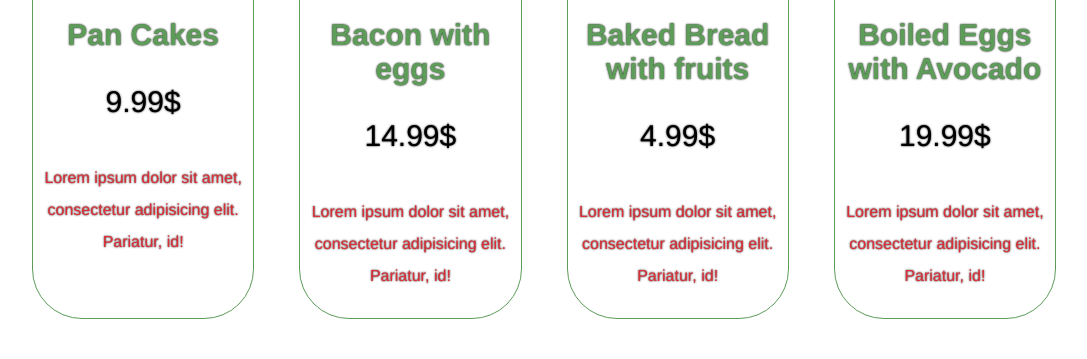
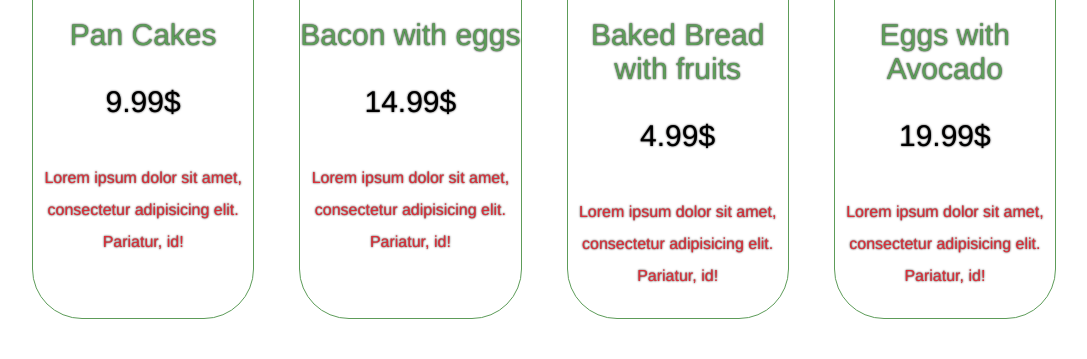
Before and after one commit to asmaaHamdym/sca-week4-assignment, a plain HTML site: page breakfast.html in a window 1280 px wide. Shown: the part 1367-1726 px from the top of the page, without its empty margins (96-1183 px from the left). Drawn offline with Linux system fonts and the light colour scheme; a web font is replaced by a local one.

Commit message:
some styling updates

```diff
--- a/breakfast.html
+++ b/breakfast.html
@@ -100,7 +100,7 @@
           <a>
             <img src="images/pexels-foodie-factor-162291-566566.jpg" alt="" class="breakfast-item-logo">
 
-            <h3>Boiled Eggs with Avocado</h3>
+            <h3> Eggs with Avocado</h3>
             <p class="price">19.99$</p>
             <p class="description">Lorem ipsum dolor sit amet, consectetur adipisicing elit. Pariatur, id!</p>
           </a>
--- a/styles/menu.css
+++ b/styles/menu.css
@@ -56,6 +56,7 @@ section.hero {
         h3 {
             color: var(--dark-green);
             font-size: 30px;
+            font-weight: 100;
 
 
         }
```
